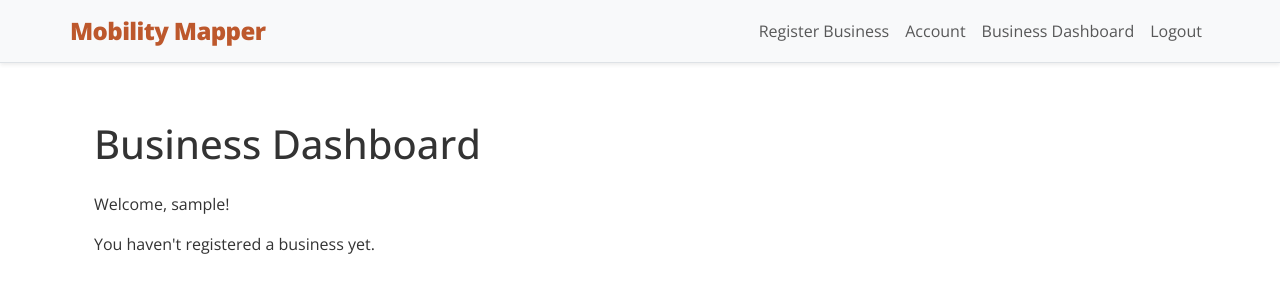
After one commit to SonyaJane/mobility-mapper-business-portal, a Django app: page /business/dashboard/ in a window 1280 px wide. The commit adds this page. Shown: the top 300 px of the page. Run offline with Django 5.2, Linux system fonts and the light colour scheme; the visitor is signed in with stand-in values (Sample User, id 1); data comes from the database, SQL or seed files in the repository; data that the repository does not hold is empty.

Commit message:
updated account dashboard, separating it from business dashboard

```diff
--- a/accounts/urls.py
+++ b/accounts/urls.py
@@ -2,5 +2,5 @@ from django.urls import path
 from . import views
 
 urlpatterns = [
-    path('dashboard/', views.dashboard_view, name='dashboard'),
+    path('account_dashboard/', views.dashboard_view, name='account_dashboard'),
 ]
--- a/businesses/forms.py
+++ b/businesses/forms.py
@@ -1,3 +1,4 @@
+from leaflet.forms.widgets import LeafletWidget
 from django import forms
 from .models import Business
 
@@ -5,3 +6,6 @@ class BusinessRegistrationForm(forms.ModelForm):
     class Meta:
         model = Business
         exclude = ('owner', 'is_verified',)
+        widgets = {
+            'location': LeafletWidget(),
+        }
--- /dev/null
+++ b/businesses/templates/businesses/business_dashboard.html
@@ -0,0 +1,21 @@
+{% extends "base.html" %}
+
+{% block content %}
+<div class="container my-5">
+  <h1 class="mb-4">Business Dashboard</h1>
+
+  <p>Welcome, {{ user.username }}!</p>
+
+  {% if business %}
+    <h2>Your Business:</h2>
+    <ul>
+      <li><strong>Name:</strong> {{ business.name }}</li>
+      <li><strong>Address:</strong> {{ business.address }}</li>
+      <li><strong>Category:</strong> {{ business.category }}</li>
+      <li><strong>Location (Lat,Lng):</strong> {{ business.location.y }}, {{ business.location.x }}</li>
+    </ul>
+  {% else %}
+    <p>You haven't registered a business yet.</p>
+  {% endif %}
+</div>
+{% endblock %}
--- a/businesses/urls.py
+++ b/businesses/urls.py
@@ -3,4 +3,5 @@ from . import views
 
 urlpatterns = [
     path('register/', views.register_business, name='register_business'),
+    path('dashboard/', views.business_dashboard, name='business_dashboard'),
 ]
--- a/businesses/views.py
+++ b/businesses/views.py
@@ -1,7 +1,8 @@
 from django.contrib.auth.decorators import login_required
 from django.shortcuts import render, redirect
+from accounts.models import UserProfile
 from .forms import BusinessRegistrationForm
-from accounts.models import UserProfile
+from .models import Business
 
 @login_required
 def register_business(request):
@@ -27,3 +28,13 @@ def register_business(request):
         form = BusinessRegistrationForm()
 
     return render(request, 'businesses/register_business.html', {'form': form})
+
+
+@login_required
+def business_dashboard(request):
+    try:
+        business = Business.objects.get(owner=request.user)
+    except Business.DoesNotExist:
+        business = None
+
+    return render(request, 'businesses/business_dashboard.html', {'business': business})
--- a/templates/base.html
+++ b/templates/base.html
@@ -35,13 +35,16 @@
         <div class="collapse navbar-collapse" id="navbarNav">
         <ul class="navbar-nav ms-auto">
             {% if user.is_authenticated %}
-                {% if not user_profile.has_business %}
+                {% if not user.userprofile.has_business %}
                 <li class="nav-item">
                     <a class="nav-link" href="{% url 'register_business' %}">Register Business</a>
                 </li>
                 {% endif %}
                 <li class="nav-item">
-                    <a class="nav-link" href="/dashboard/">Dashboard</a>
+                    <a class="nav-link" href="{% url 'account_dashboard' %}">Account</a>
+                </li>
+                <li class="nav-item">
+                    <a class="nav-link" href="{% url 'business_dashboard' %}">Business Dashboard</a>
                 </li>
                 <li class="nav-item">
                     <a class="nav-link" href="{% url 'account_logout' %}">Logout</a>
```
Also changed, not shown: accounts/templates/accounts/account_dashboard.html (added, +18 -0 lines), accounts/templates/accounts/dashboard.html (deleted, +0 -18 lines), accounts/views.py (+1 -7 lines).
